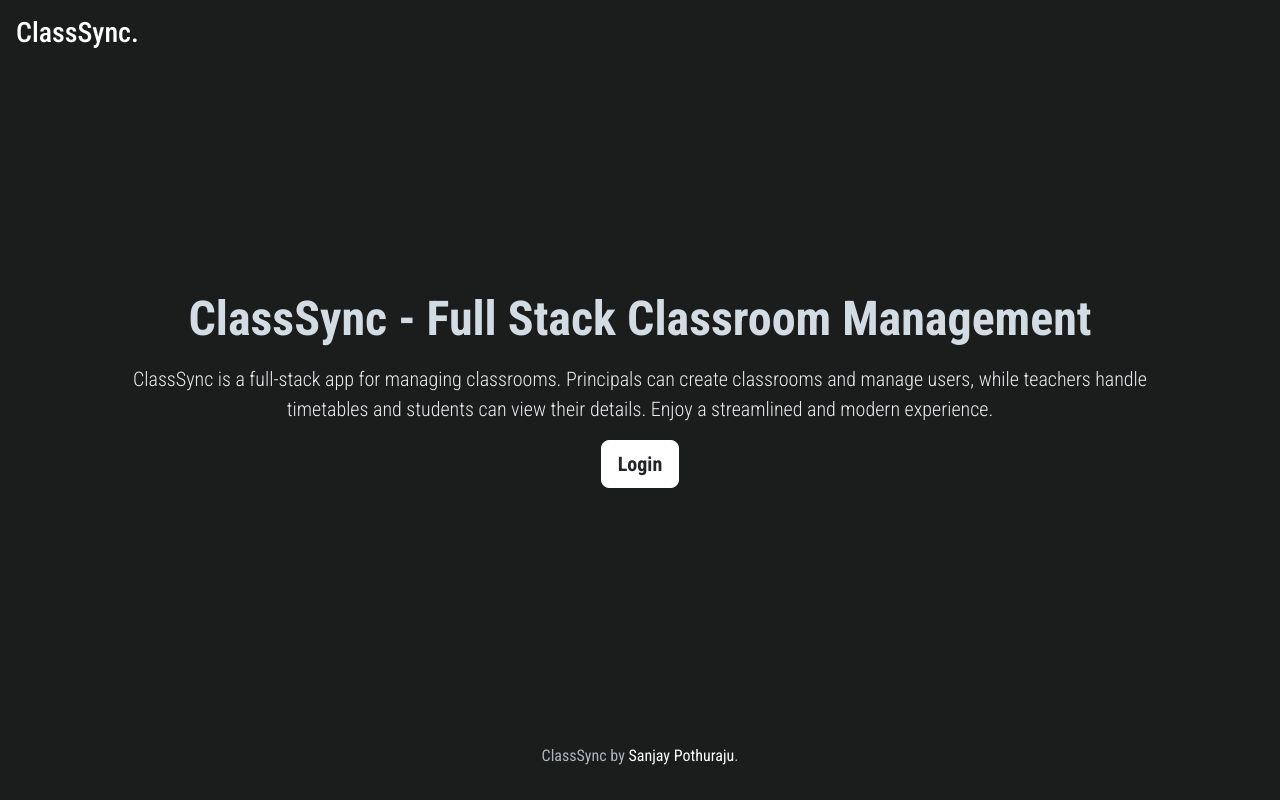
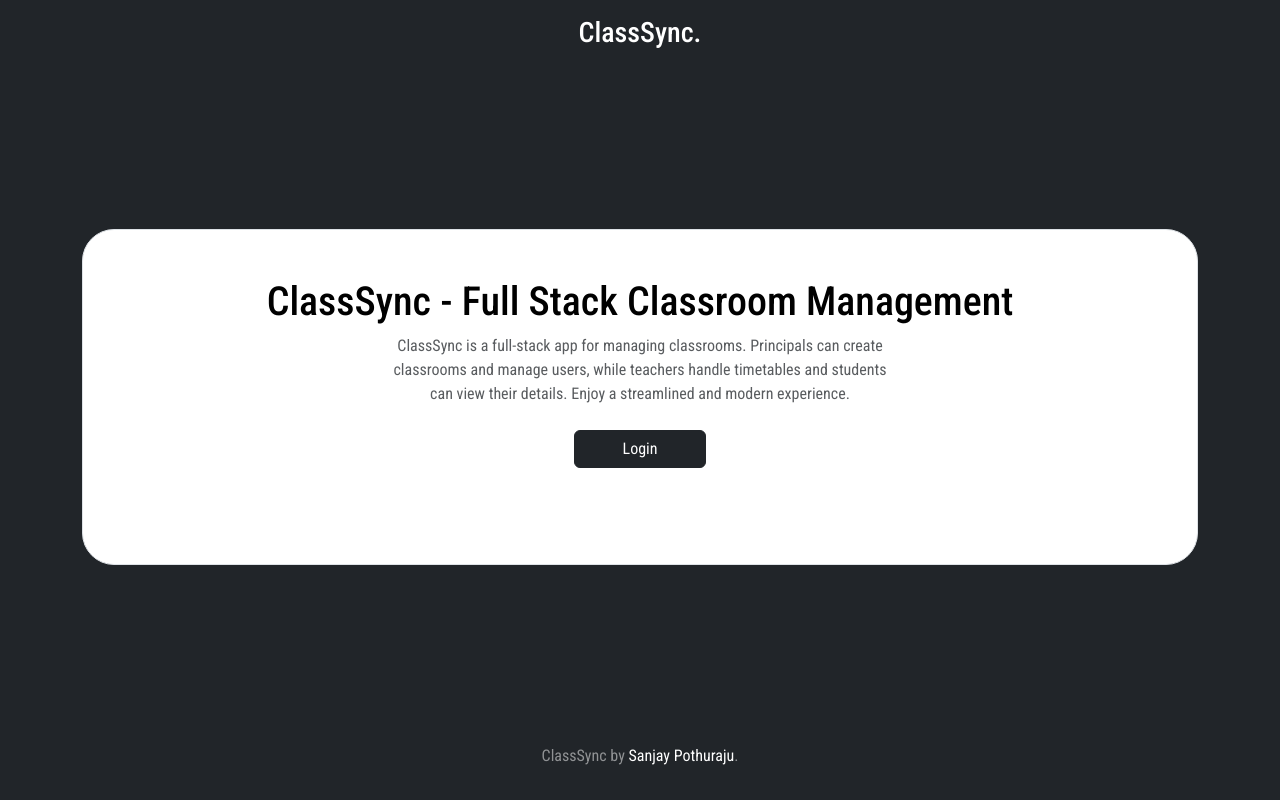
Before and after one commit to PSanjay333/ClassSync, a React (Create React App) app in the folder frontend/: page / in a window 1280 px wide. Built offline with nearby package versions, Linux system fonts and the light colour scheme; a web font is replaced by a local one.

Commit message:
Changes made

```diff
--- a/frontend/src/components/Homepage.js
+++ b/frontend/src/components/Homepage.js
@@ -1,36 +1,28 @@
 import React from "react";
-// import Header from "./Header";
-import "./Homepage.css"; // Import the CSS file
 
 const Homepage = () => {
   return (
-    <div>
-      <body className="d-flex vh-100 text-center text-bg-dark">
-        <div className="cover-container d-flex w-100 h-100 p-3 mx-auto flex-column">
+    <div className="d-flex text-center text-bg-dark vh-100 w-100 text-bg-md-danger">
+      <div className="cover-container d-flex flex-column w-100 h-100 p-3 mx-auto">
         <header className="mb-auto">
-            <div>
-              <h3 className="float-md-start mb-0">ClassSync.</h3>
-            </div>
+          <h3 className="mb-0">ClassSync.</h3>
         </header>
 
-          <main className="m-5 p-5">
-            <h1>ClassSync - Full Stack Classroom Management</h1>
-            <p className="lead">
+        <div className="container my-5">
+          <div className="position-relative p-5 text-center text-muted bg-body border border-dashed rounded-5">
+
+            <h1 className="text-body-emphasis">ClassSync - Full Stack Classroom Management</h1>
+            <p className="col-lg-6 mx-auto mb-4">
             ClassSync is a full-stack app for managing classrooms. Principals
             can create classrooms and manage users, while teachers handle
             timetables and students can view their details. Enjoy a
             streamlined and modern experience.
             </p>
-
-            <p className="lead">
-              <a
-                href="/logins"
-                className="btn btn-lg btn-light fw-bold border-white bg-white"
-              >
+            <a className="btn btn-dark px-5 mb-5" type="button" href="/logins">
               Login
             </a>
-            </p>
-          </main>
+          </div>
+        </div>
 
         <footer className="mt-auto text-white-50">
           <p>
@@ -45,7 +37,6 @@ const Homepage = () => {
           </p>
         </footer>
       </div>
-      </body>
     </div>
   );
 };
```
Lines whose indentation alone changed are shown as unchanged.
